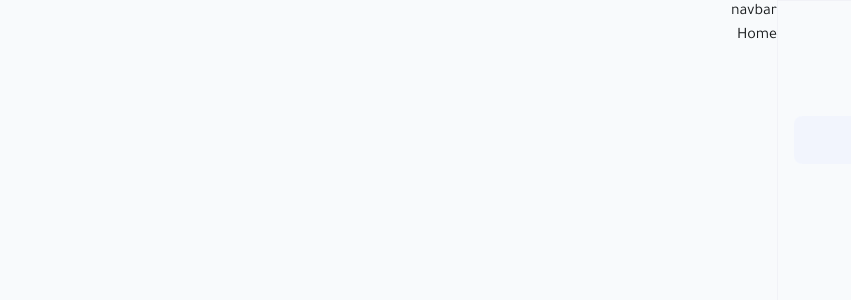
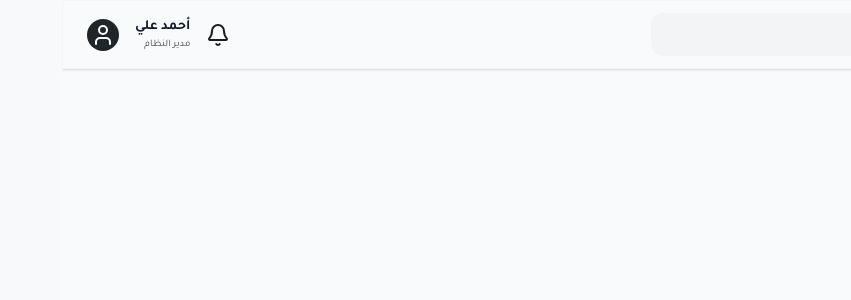
Before and after one commit to Mohamed-Mos-aad/gym-tank, a Next.js app: page /user/home in a window 1280 px wide. Shown: the top 300 px of the page, without its empty margins (429-1280 px from the left). Built offline with nearby package versions, Linux system fonts and the light colour scheme.

Commit message:
user navbar finished

```diff
--- /dev/null
+++ b/src/components/navigation/UserNavBar.tsx
@@ -0,0 +1,22 @@
+// ** Assets
+import { Bell, User } from "lucide-react";
+
+
+
+export default function UserNavBar() {
+    return (
+        <nav className="w-full flex justify-between items-center px-6 py-3 border border-[#F1F5F9] shadow">
+            <input type="search" name="" id="" className="w-md rounded-xl bg-neutral-100 pt-2.5 pr-10 pb-2.25 pl-4" placeholder="بحث عن عضو، اشتراك..."/>
+            <div className="flex items-center gap-4">
+                <Bell className="cursor-pointer"/>
+                <div>
+                    <h1 className="text-[14px] font-bold text-[#0F172A]">أحمد علي</h1>
+                    <h2 className="text-[10px] text-neutral-700">مدير النظام</h2>
+                </div>
+                <div className="w-8 h-8 flex justify-center items-center bg-[#20252A] rounded-full cursor-pointer">
+                    <User className="text-white"/>
+                </div>
+            </div>
+        </nav>
+    )
+}
--- a/src/layouts/UserLayout.tsx
+++ b/src/layouts/UserLayout.tsx
@@ -1,6 +1,8 @@
 // ** Hooks && Tools
 import Link from "next/link";
 import React from "react";
+// ** Components
+import UserNavBar from "@/components/navigation/UserNavBar";
 
 
 
@@ -28,10 +30,8 @@ export default function UserLayout({ children }: { children: React.ReactNode })
                 </ul>
                 <Link href={"/"} className="flex items-center gap-3 text-[16px] text-[#64748B] px-4 py-3 absolute bottom-3">تسجيل الخروج</Link>
             </section>
-            <div>
-                <nav>
-                    navbar
-                </nav>
+            <div className="w-full">
+                <UserNavBar />
                 {children}
             </div>
         </div>
```
